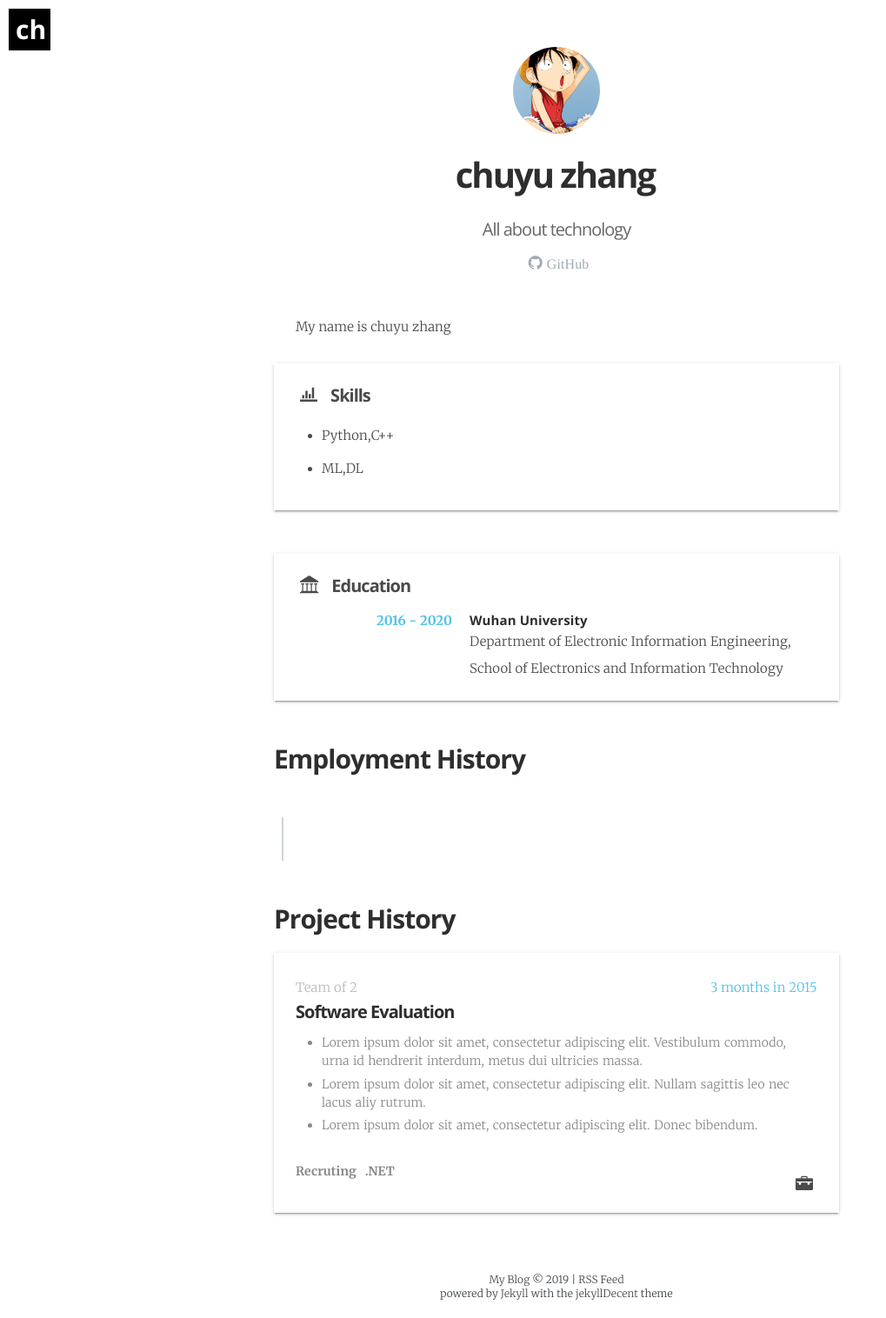
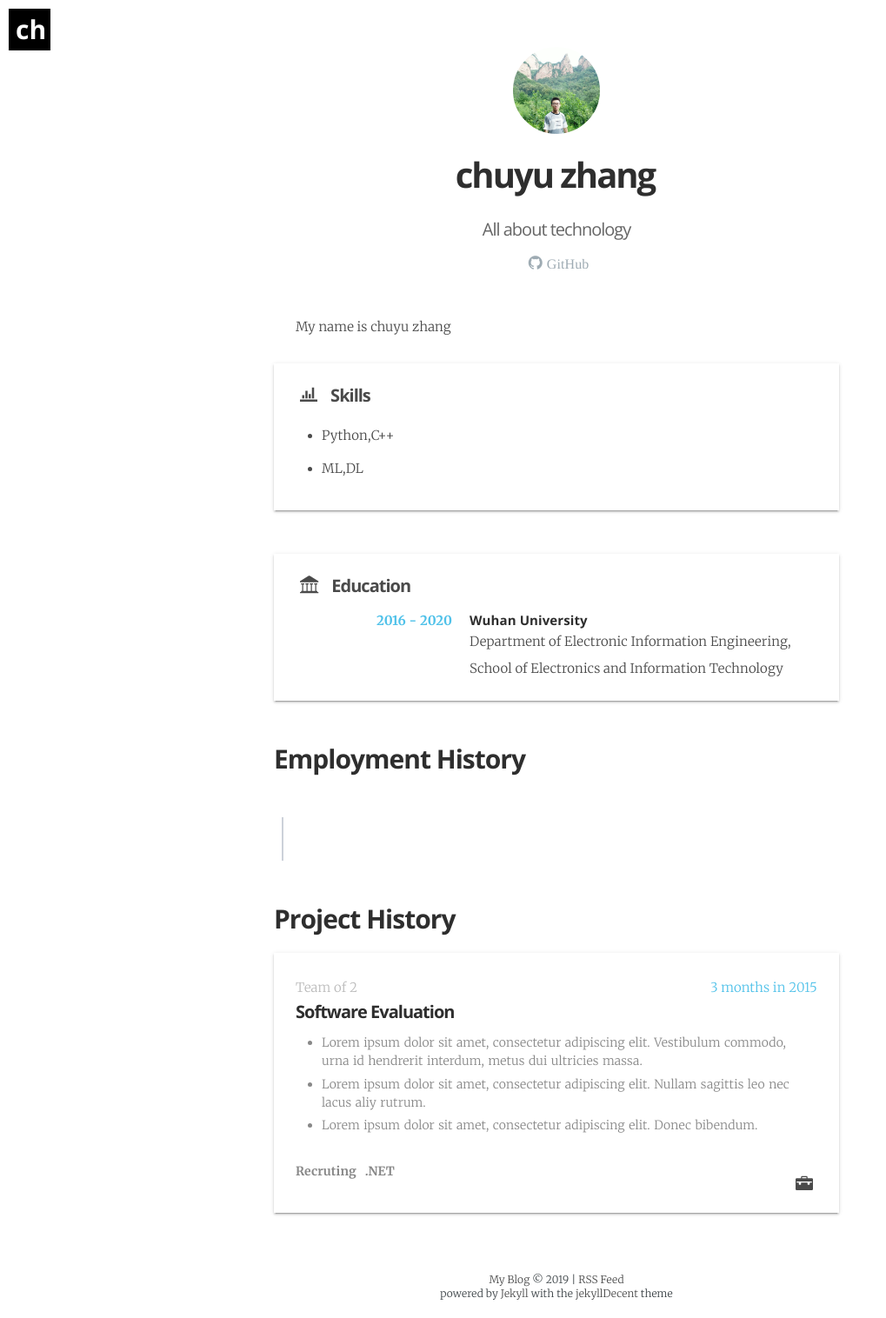
Before and after one commit to kleinzcy/kleinzcy.github.io, a Jekyll site: the page built from _pages/cv.html, in a window 1280 px wide. Shown: the whole page at 87% size, without its empty margins (0-1019 px from the left). Built offline with Jekyll 4.4.1, drawn with Linux system fonts in a browser that asks for light colours; some web fonts are replaced.

Commit message:
Update authors.yml

```diff
--- a/_data/authors.yml
+++ b/_data/authors.yml
@@ -35,7 +35,7 @@ jdecent:
 chuyuzhang:
   initial:      chuyuzhang
   name:         "chuyu zhang"
-  picture:      /assets/timg.jpg
+  picture:      /assets/5e05aa54f04dda59.jpg
   bio:          All about technology
   location:     Wuhan
   website:      "https://kleinzcy.github.io/cv"
```
